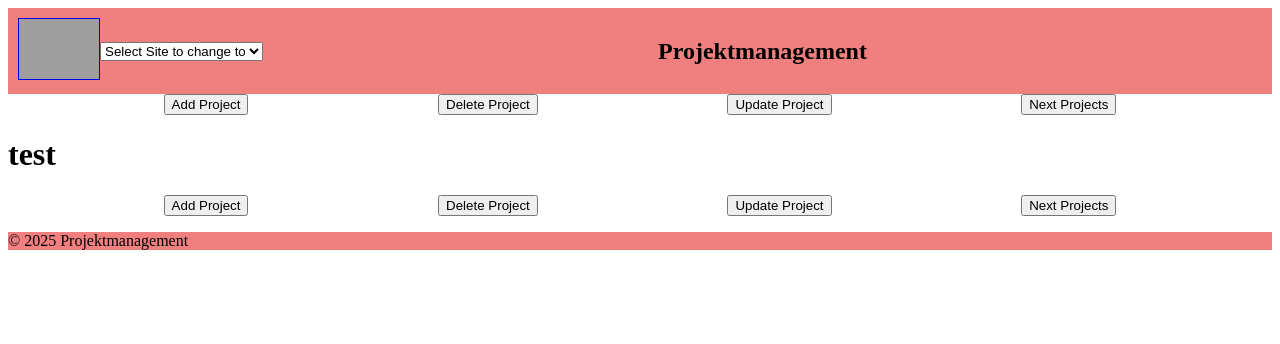
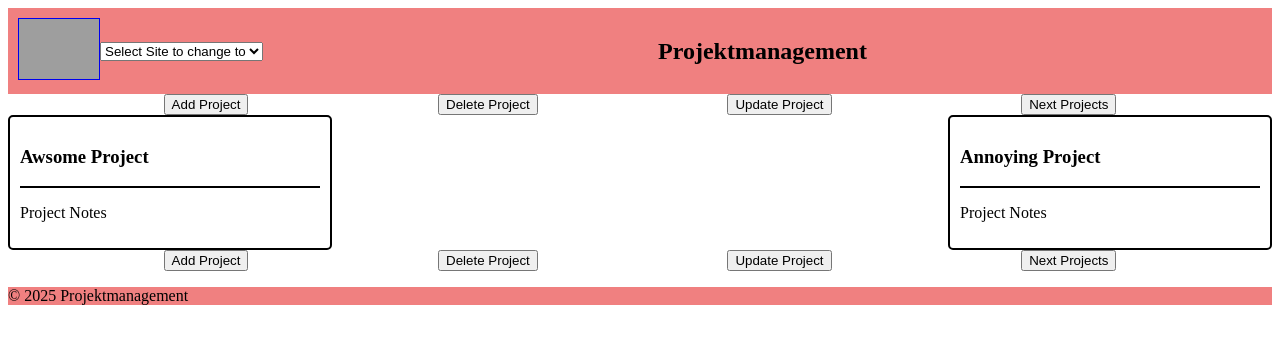
Before and after one commit to ThorbenHrbck/Projektmanagement, a Django app: page /projects/ in a window 1280 px wide. Shown: the top 344 px of the page. Run offline with Django 5.2, Linux system fonts and the light colour scheme; data comes from the database, SQL or seed files in the repository; grey boxes are pictures that could not be loaded.

Commit message:
added html site for display one project in ProjectOverview

```diff
--- /dev/null
+++ b/Projektmanagement/Templates/Project/OneProject.html
@@ -0,0 +1,33 @@
+<style>
+    .container {
+        width: 300px;
+        border: 2px solid #000;
+        padding: 10px;
+        border-radius: 5px;
+    }
+    .separator {
+        width: 100%;
+        height: 2px;
+        background-color: #000;
+        /* margin: 5px 0; */
+    }
+    .row {
+        display: flex;
+        flex-wrap: wrap;
+        gap: 10px; /* Abstand zwischen den Containern */
+        justify-content: space-between; /* Gleichmäßige Verteilung */
+    }
+</style>
+<div class="row">
+    {% for project in projects %}
+        <div class="container">
+            <div class="entry">
+                <h3>{{ project.name }}</h3>
+                <div class="separator"></div>
+                <p>{{ project.notes }}</p>
+            </div>
+        </div>
+    {% empty %}
+        <p>Keine Einträge vorhanden.</p>
+    {% endfor %}
+</div>
--- a/Projektmanagement/Templates/Project/ProjectOverview.html
+++ b/Projektmanagement/Templates/Project/ProjectOverview.html
@@ -3,7 +3,7 @@
 {% block content %}
 <div>
     {% include 'Project/Button.html' %}
-    <h1>test</h1>
+    {% include 'Project/OneProject.html' %}
     {% include 'Project/Button.html' %}
 </div>
 {% endblock %}
--- a/Projektmanagement/views.py
+++ b/Projektmanagement/views.py
@@ -9,7 +9,8 @@ def main_view(request):
 
 
 def project_overview(request):
-    return render(request, 'Project/ProjectOverview.html')
+    projects = Project.objects.all()
+    return render(request, 'Project/ProjectOverview.html', {'projects' : projects})
 
 
 def project_update(request):
```
